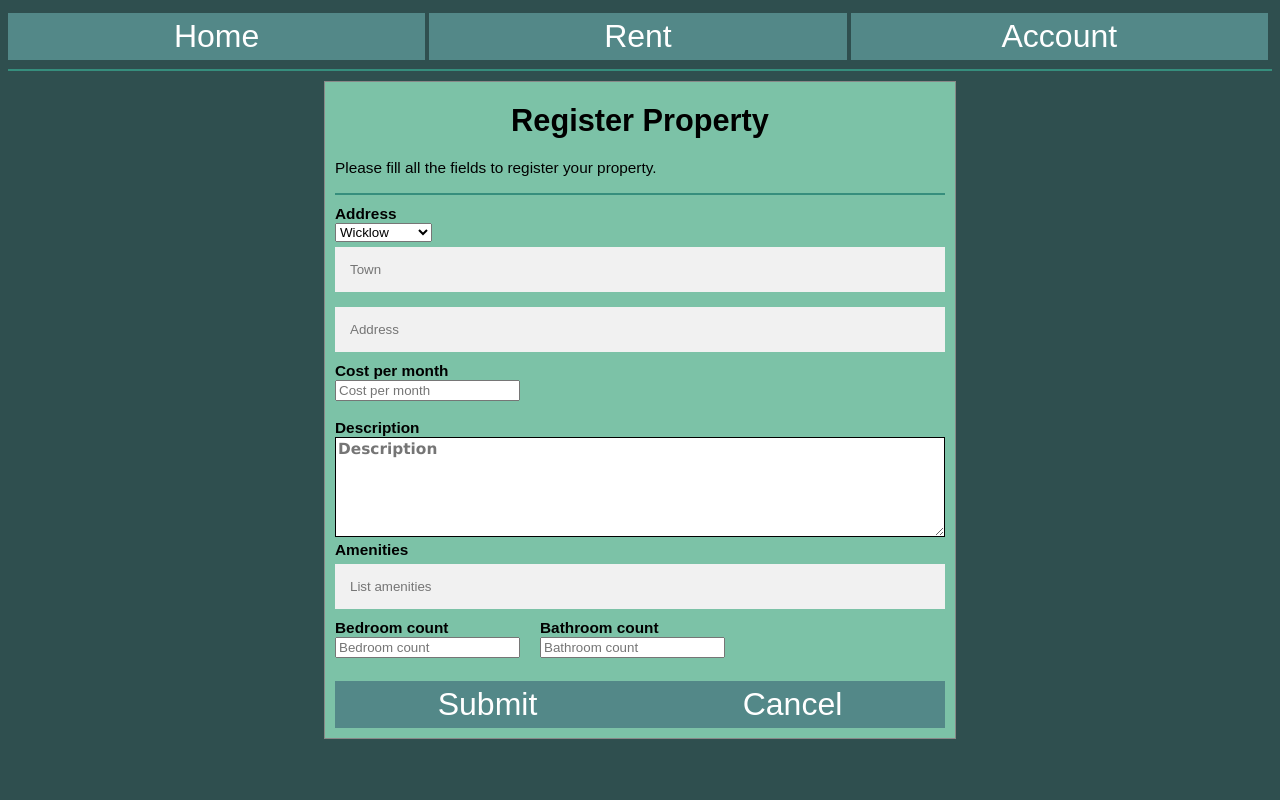
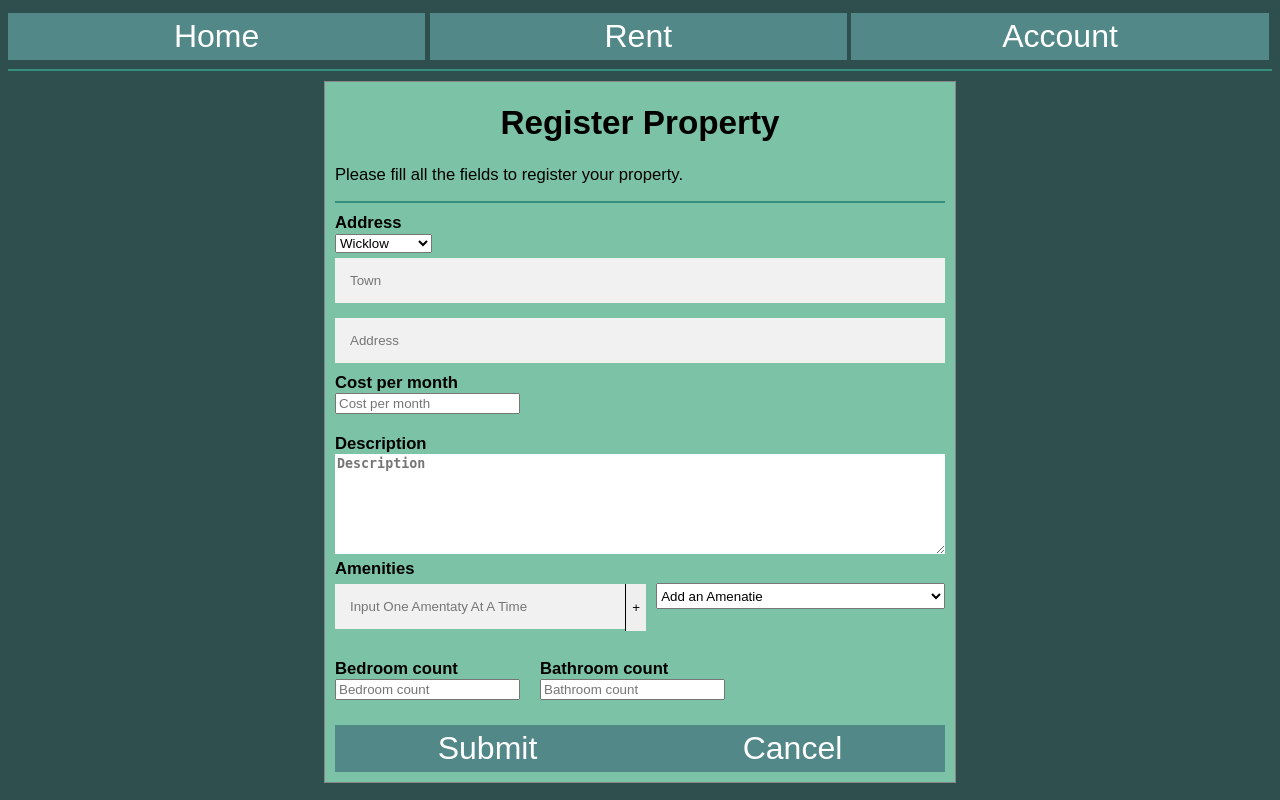
Before and after one commit to EdgarsRozenstams/ShortTermAppartmentRent, a Flask app: page /registerProp in a window 1280 px wide. Run offline with Flask 2, Linux system fonts and the light colour scheme; the visitor is signed in with stand-in values (Sample User, id 1).

Commit message:
Changed amenaty input and display
changed amenatie input display so it can out put properly from a list into a table.

```diff
--- a/app.py
+++ b/app.py
@@ -23,16 +23,17 @@ def getCounties():
 
 getCounties()
 
-class propTable(Table):#table for user properties in the account page
-	classes = ['proptable'] #table css class
+class propTable(Table):  # table for user properties in the account page
+    classes = ['proptable']  # table css class
 
-	User = Col('User', show=False)
-	address = Col('Address')
-	cost = Col('Cost')
-	description = Col('Description')
-	amenities = Col('Amenities')
-	Bedrooms = Col('Bedrooms')
-	bathrooms = Col('Bathrooms')
+    User = Col('User', show=False)
+    address = Col('Address')
+    cost = Col('Cost')
+    description = Col('Description')
+    amenities = Col('Amenities')
+    Bedrooms = Col('Bedrooms')
+    bathrooms = Col('Bathrooms')
+
 
 # passes the counties to the rent search in the template
 @app.context_processor
@@ -68,8 +69,8 @@ def Account():
 
     #properties =
     table = propTable(getUserProps(
-            getUserId(
-            session['userData']['email'])))
+                      getUserId(
+                      session['userData']['email'])))
 
     return render_template('account.html', title = fname+' '+lname , fname = fname , lname = lname, email = email, phone = phone, table=table)
 
@@ -185,6 +186,8 @@ def registerProp():
     try:
         if request.form["submit"]:
             address = []
+            amenatiesList = []
+
             county = request.form['county']
 
             address.append(county)
@@ -198,12 +201,14 @@ def registerProp():
 
             cost = int(request.form['cost'])
             desc = request.form['desc']
-            amenities = request.form['amenities']
+            amenities = request.form['jsAmenaties']
+
+            amenatiesList = amenities.split(",")
+
             bed = int(request.form['bed'])
             bath = int(request.form['bath'])
 
-
-            post={"User": getUserId(session['userData']['email']),"county":county ,"address": address,"cost":cost,"description":desc,"amenities":amenities,"Bedrooms":bed,"bathrooms":bath}
+            post={"User": getUserId(session['userData']['email']),"county":county ,"address": address,"cost":cost,"description":desc,"amenities":amenatiesList,"Bedrooms":bed,"bathrooms":bath}
 
             registerProperty(post)
             #flash("Property has been registered")
@@ -214,17 +219,13 @@ def registerProp():
 
 @app.route('/property/<propId>')
 def property(propId):
-
     currentProperty = getProperty(propId)
 
-
     session['prop'] = getProperty(propId)
-    print(session['prop'])
-
     session['owner'] = getOwner(session['prop']['User'])
 
     #session['owner'] = getOwner(ownerID)
-    return render_template('property.html', title = 'Property', address = session['prop']['address'], cost = session['prop']['cost'], beds = session['prop']['Bedrooms'], baths = session['prop']['bathrooms'], description = session['prop']['description'], name = session['owner']['name'], email = session['owner']['email'], phone = session['owner']['phone'])
+    return render_template('property.html', title = 'Property', address = session['prop']['address'], cost = session['prop']['cost'], beds = session['prop']['Bedrooms'], baths = session['prop']['bathrooms'], description = session['prop']['description'],amenaties = session['prop']['amenities'] , name = session['owner']['name'], email = session['owner']['email'], phone = session['owner']['phone'])
 
 if __name__ == '__main__':
     app.run(debug=True, use_reloader=True)
--- a/static/RegistrationForm.css
+++ b/static/RegistrationForm.css
@@ -30,10 +30,18 @@ textarea{
   width: 100%;
   height: 100px;
   background: white;
-  font-size: 1em;
+
   font-weight: bold;
-  font-family: Verdana, Arial, Helvetica, sans-serif;
-  border: 1px solid black;
+  border: none;
+
+}
+
+.addBtn{
+  margin-top: 5px;
+  height: 47px;
+  border: none;
+  border-left: solid 1px ;
+  cursor: pointer;
 }
 
 .cancelBtn{
@@ -51,6 +59,19 @@ textarea{
   margin-top: 5px;
 }
 
+input.amenatiesInput{
+  width: 50%;
+
+}
+
+select.amenatiesDropDown{
+  margin-left: 10px;
+  width: 50%;
+  height: 26px;
+  line-height: 26px;
+  margin-top: 4px;
+}
+
 a.cancelBtn:hover {
   background-color: #368e7d
 }
--- a/static/Toolbar.css
+++ b/static/Toolbar.css
@@ -1,7 +1,7 @@
 body{
     background-color:darkslategray;
     font-family: Arial, Helvetica, sans-serif;
-    font-size: 1.2vw;
+    font-size: 1.3vw;
 }
 
 div.toolbar{
--- a/templates/home.html
+++ b/templates/home.html
@@ -18,7 +18,10 @@
                     <label style="text-decoration: underline">Description:</label>
                     {{p.description}}
                     <label style="text-decoration: underline">Amenaties:</label>
-                    {{p.amenities}}<br>
+                    {% for a in p.amenities%}
+                        {{a.capitalize()}},
+                    {% endfor%}
+                    <br>
                     <div class="bedBath">
                         <label class="bed">{{p.Bedrooms}} Bedrooms</label>
                         <label class="bath">{{p.bathrooms}} Bathrooms</label>
--- a/templates/registerProp.html
+++ b/templates/registerProp.html
@@ -2,6 +2,7 @@
 
 {% block body %}
 <link rel="stylesheet" href="./static/RegistrationForm.css">
+
 <div>
   <form class="registrationForm" action="" method='post'>
     <div style="margin: 10px;">
@@ -23,8 +24,19 @@
 
       <label name="desc"><b>Description</b></label>
       <textarea placeholder="Description" name="desc"></textarea>
+
       <label name="amenities"><b>Amenities</b></label>
-      <input type='text' placeholder="List amenities" name="amenities" required><br>
+      <div style="display:flex">
+        <input type='text' class="amenatiesInput" placeholder="Input One Amentaty At A Time" name="amenities" id="amenaty">
+        <button class="addBtn" type="button" id="add" onclick="addAmentie()">+</button>
+
+        <select class="amenatiesDropDown" id="allAmenaties" name="allAmenaties">
+            <option value="" disabled selected>Add an Amenatie</option>
+        </select>
+      </div>
+
+      <input id="amenaties" name="jsAmenaties" hidden><br>
+
       <div style="display:flex;">
         <div style="float:left;">
             <label name="bed"><b>Bedroom count</b></label>
@@ -44,4 +56,31 @@
     </div>
   </form>
 </div>
+
+<script>
+    function addAmentie() {
+      var a = document.getElementById("allAmenaties");
+      var newAmenaty = document.getElementById("amenaty").value;
+      var option = document.createElement("option");
+      var all = [];
+
+      if(newAmenaty != "" || null){
+        option.text = newAmenaty;
+        a.add(option);
+
+        if(a[0].text==="Add an Amenatie"){
+          a.remove(0)
+        }
+      }
+
+      //for saving all amenaties to sent to python.
+      for (var i = 0; i < a.length; i++) {
+          all.push(a.options[i].text);
+      }
+      document.getElementById("amenaties").value = all;
+      document.getElementById("amenaty").value = "";
+
+    }
+</script>
+
 {% endblock %}
--- a/templates/toolbar.html
+++ b/templates/toolbar.html
@@ -51,7 +51,7 @@
                     </form>
                 </div>
             </div>
-            <script src="./static/index.js"></script>
+            <script src="./static/modal.js"></script>
         </div>
         <hr>
         {% block body%}
```
Also changed, not shown: static/Property.css (+8 -0 lines), static/modal.js (renamed from static/index.js, +3 -5 lines), templates/property.html (+8 -25 lines).
